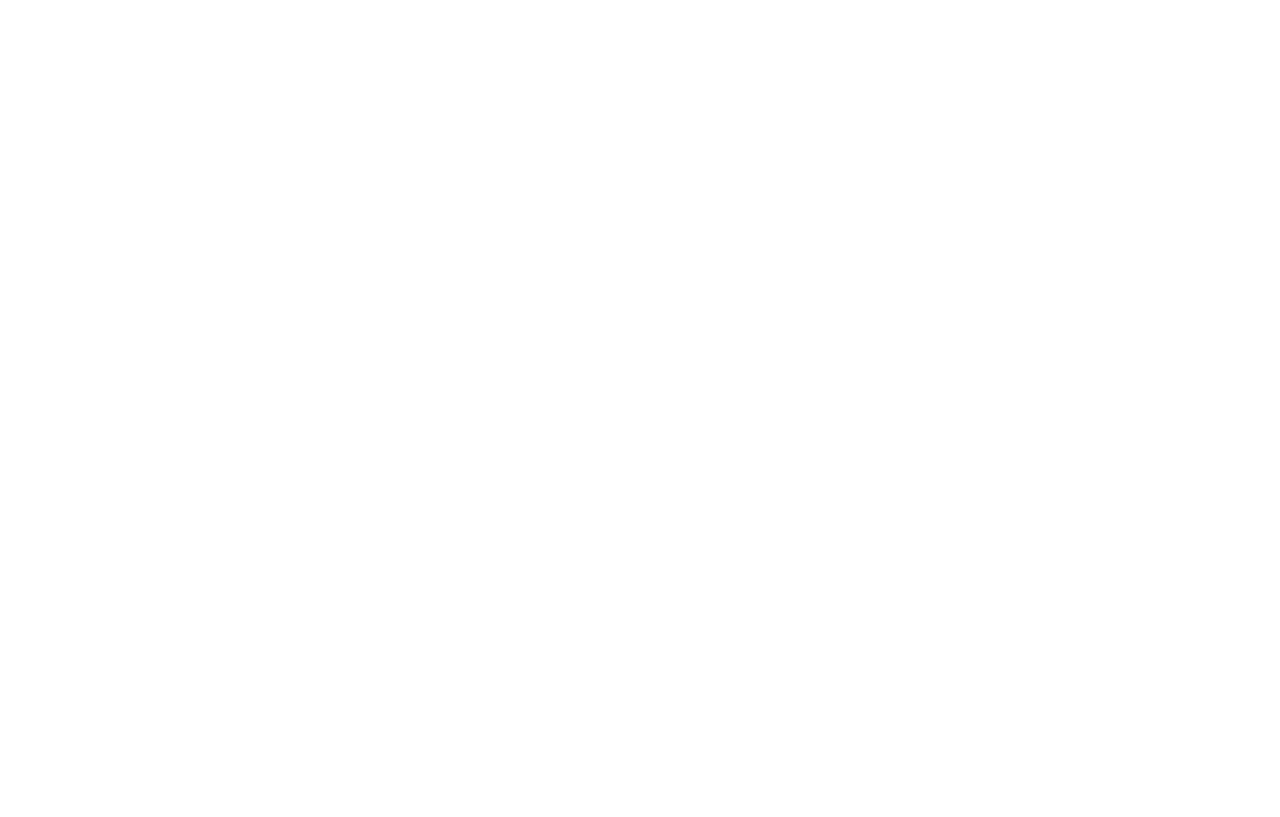
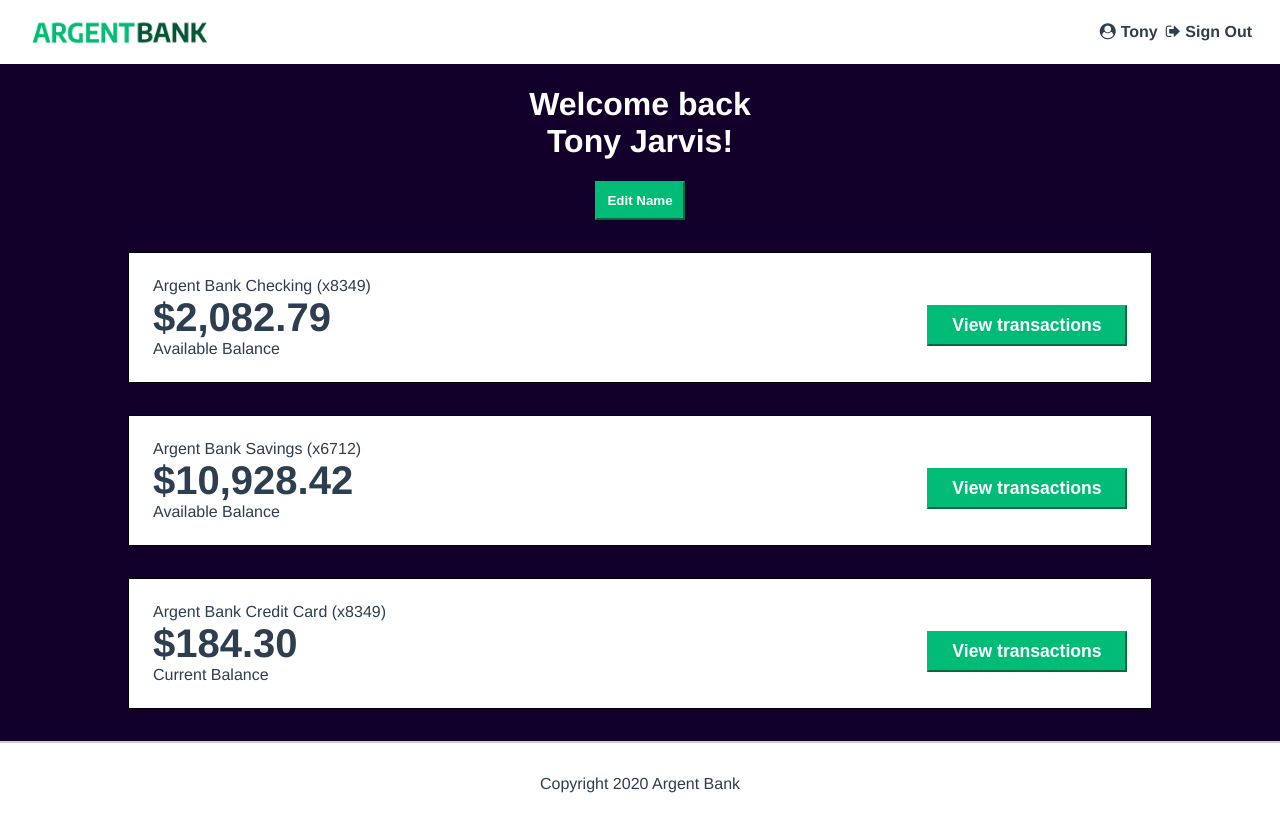
Before and after one commit to Nicoka11/OCR-PROJECT13-ARGENT-BANK, a React (Vite) app: page /user in a window 1280 px wide. Before the commit this address had no page. Built offline with nearby package versions, Linux system fonts and the light colour scheme.

Commit message:
feat: renamed signin to login

```diff
--- a/src/App.tsx
+++ b/src/App.tsx
@@ -1,7 +1,8 @@
 import { BrowserRouter, Route, Routes } from "react-router-dom";
 import Home from "@src/pages/Home";
-import SignIn from "@src/pages/SignIn";
+import Login from "@src/pages/Login";
 import Layout from "@src/layout/Default";
+import User from "@src/pages/User";
 
 function App() {
   return (
@@ -9,7 +10,8 @@
       <Routes>
         <Route element={<Layout />}>
           <Route index element={<Home />} />
-          <Route path="/signin" element={<SignIn />} />
+          <Route path="/login" element={<Login />} />
+          <Route path="/user" element={<User />} />
         </Route>
       </Routes>
     </BrowserRouter>
--- a/src/components/NavBar.tsx
+++ b/src/components/NavBar.tsx
@@ -1,6 +1,9 @@
-import { FontAwesomeIcon } from "@fortawesome/react-fontawesome";
-import { faCircleUser } from "@fortawesome/free-solid-svg-icons";
-const NavBar = () => (
+import { useLocation } from "react-router-dom";
+const NavBar = () => {
+  const pathname = useLocation().pathname;
+  const isDisconnected = pathname === "/" || pathname === "/signin";
+
+  return (
     <nav className="main-nav">
       <a className="main-nav-logo" href="/">
         <img
@@ -11,12 +14,26 @@
         <h1 className="sr-only">Argent Bank</h1>
       </a>
       <div>
-      <a className="main-nav-item" href="/signin">
-        <FontAwesomeIcon icon={faCircleUser} />
+        {isDisconnected ? (
+          <a className="main-nav-item" href="/login">
+            <i className="fa fa-user-circle"></i>
             Sign In
           </a>
+        ) : (
+          <>
+            <a className="main-nav-item" href="/user">
+              <i className="fa fa-user-circle"></i>
+              Tony
+            </a>
+            <a className="main-nav-item" href="/">
+              <i className="fa fa-sign-out"></i>
+              Sign Out
+            </a>
+          </>
+        )}
       </div>
     </nav>
   );
+};
 
 export default NavBar;
--- a/src/index.css
+++ b/src/index.css
@@ -59,7 +59,7 @@
   margin-right: 0.5rem;
 }
 
-.main-nav-item svg {
+.main-nav-item i {
   margin-right: 0.3rem;
 }
 
--- a/src/pages/SignIn.tsx
+++ b/src/pages/Login.tsx
@@ -1,4 +1,4 @@
-const SignIn = () => {
+const Login = () => {
   return (
     <main className="main bg-dark">
       <section className="sign-in-content">
@@ -18,7 +18,7 @@
             <label htmlFor="remember-me">Remember me</label>
           </div>
           {/* <!-- PLACEHOLDER DUE TO STATIC SITE --> */}
-          <a href="./user.html" className="sign-in-button">
+          <a href="/user" className="sign-in-button">
             Sign In
           </a>
           {/* SHOULD BE THE BUTTON BELOW
@@ -30,4 +30,4 @@
   );
 };
 
-export default SignIn;
+export default Login;
--- /dev/null
+++ b/src/pages/User.tsx
@@ -0,0 +1,47 @@
+const User = () => {
+  return (
+    <main className="main bg-dark">
+      <div className="header">
+        <h1>
+          Welcome back
+          <br />
+          Tony Jarvis!
+        </h1>
+        <button className="edit-button">Edit Name</button>
+      </div>
+      <h2 className="sr-only">Accounts</h2>
+      <section className="account">
+        <div className="account-content-wrapper">
+          <h3 className="account-title">Argent Bank Checking (x8349)</h3>
+          <p className="account-amount">$2,082.79</p>
+          <p className="account-amount-description">Available Balance</p>
+        </div>
+        <div className="account-content-wrapper cta">
+          <button className="transaction-button">View transactions</button>
+        </div>
+      </section>
+      <section className="account">
+        <div className="account-content-wrapper">
+          <h3 className="account-title">Argent Bank Savings (x6712)</h3>
+          <p className="account-amount">$10,928.42</p>
+          <p className="account-amount-description">Available Balance</p>
+        </div>
+        <div className="account-content-wrapper cta">
+          <button className="transaction-button">View transactions</button>
+        </div>
+      </section>
+      <section className="account">
+        <div className="account-content-wrapper">
+          <h3 className="account-title">Argent Bank Credit Card (x8349)</h3>
+          <p className="account-amount">$184.30</p>
+          <p className="account-amount-description">Current Balance</p>
+        </div>
+        <div className="account-content-wrapper cta">
+          <button className="transaction-button">View transactions</button>
+        </div>
+      </section>
+    </main>
+  );
+};
+
+export default User;
```
Lines whose indentation alone changed are shown as unchanged.
